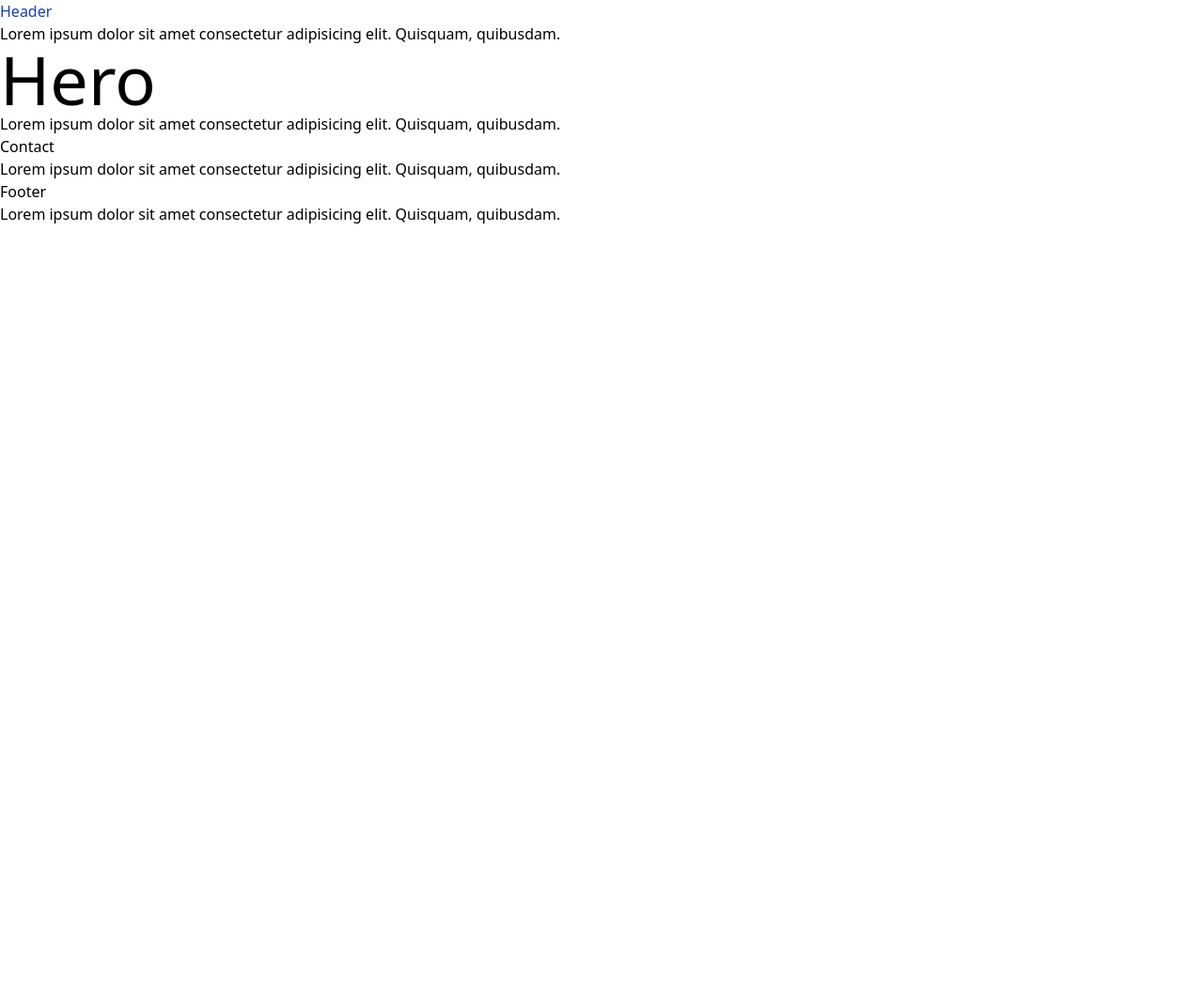
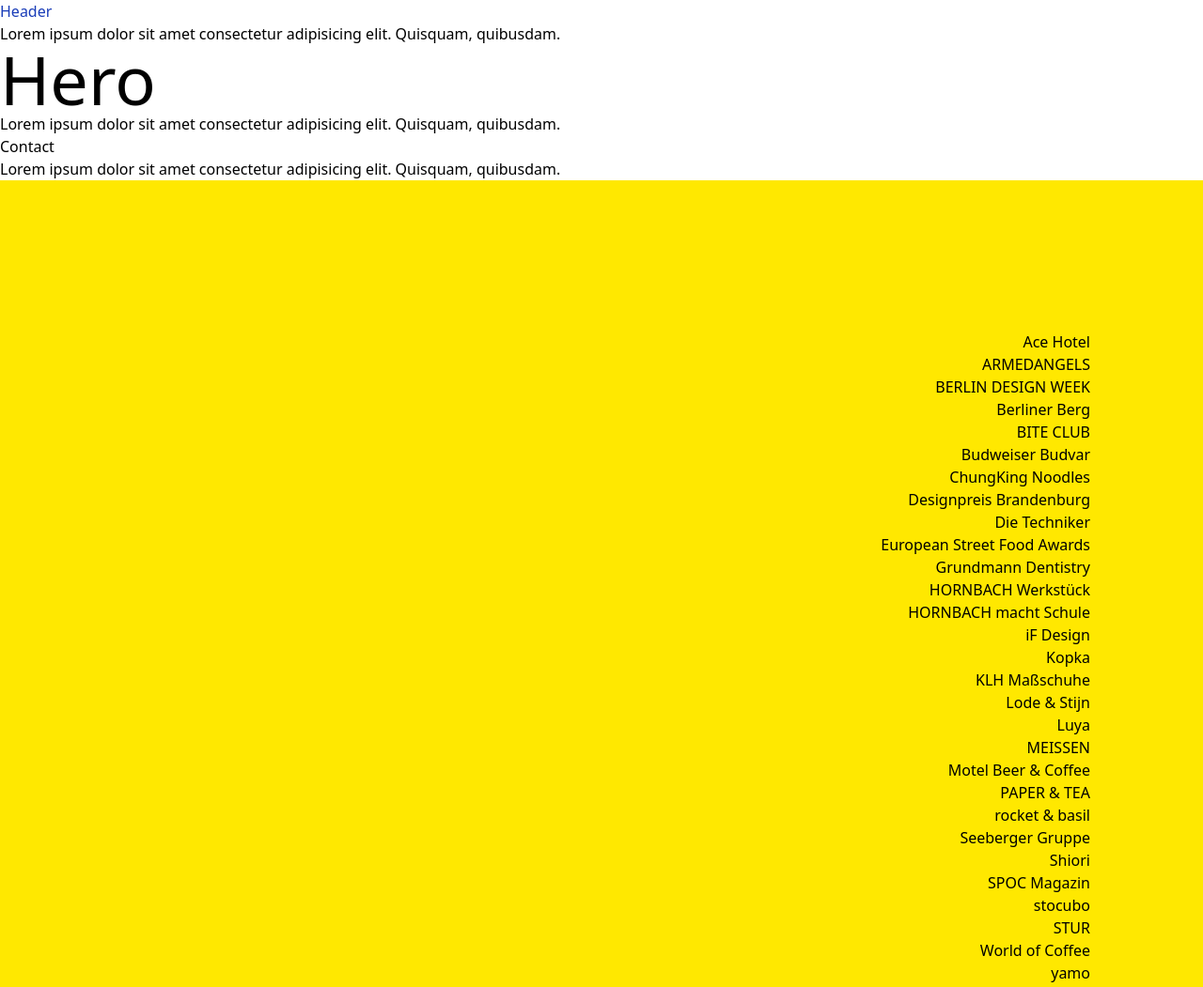
Before and after one commit to Guhirwa/website-project, a website built with Vite: page index.html in a window 1280 px wide. Shown: the top 1051 px of the page at 94% size. Before the commit the page ends 800 px from the top, so only its background shows below. Built offline with nearby package versions, Linux system fonts and the light colour scheme.

Commit message:
Adding the yellow section on page 1

```diff
--- a/index.html
+++ b/index.html
@@ -19,6 +19,7 @@
         loadComponents('header', 'src/sections/header.html');
         loadComponents('hero', 'src/sections/hero.html');
         loadComponents('contact', 'src/sections/contact.html');
+        loadComponents('yellowSection', 'src/sections/yellowSection.html');
         loadComponents('footer', 'src/sections/footer.html');
     }
 </script>
@@ -26,6 +27,7 @@
     <div id="header"></div>
     <div id="hero"></div>
     <div id="contact"></div>
+    <div id="yellowSection"></div>
     <div id="footer"></div>
 </body>
 </html>
--- /dev/null
+++ b/src/sections/yellowSection.html
@@ -0,0 +1,35 @@
+<div class="overflow-hidden ">
+    <div class="md:pr-24 md:pt-28 md:pb-32 lg:pr-30 lg:pt-40 lg:pb-44 py-20 px-10 flex flex-col  items-end bg-[#FFE800]  relative z-10 " style="clip-path: polygon(0% 0%, 100% 0%, 100% 97%, 35% 100%, 0% 98%);">
+        <p><a href="https://acehotel.com/"></a> Ace Hotel</p>
+        <p><a href="https://www.armedangels.com/de-de">ARMEDANGELS</a></p>
+        <p><a href="https://berlindesignweek.com/">BERLIN DESIGN WEEK</a></p>
+        <p><a href="https://berlinerberg.com/">Berliner Berg</a></p>
+        <p><a href="https://budweiserbudvar.com/de/#">BITE CLUB</a></p>
+        <p><a href="https://www.instagram.com/biteclubberlin/?hl=de">Budweiser Budvar</a></p>
+        <p><a href="https://www.instagram.com/chungkingnoodles/?hl=de">ChungKing Noodles</a></p>
+        <p><a href="https://designpreis-brandenburg.de/">Designpreis Brandenburg</a></p>
+        <p><a href="https://www.tk.de/techniker">Die Techniker</a></p>
+        <p><a href="https://europeanstreetfood.com/">European Street Food Awards</a></p>
+        <p><a href="https://www.hornbach.de/werkstueck-edition/">Grundmann Dentistry</a></p>
+        <p><a href="https://www.hornbach.de/werkstueck-edition/">HORNBACH Werkstück</a></p>
+        <p><a href="https://www.hornbach.de/nachhaltigkeit/hornbach-macht-schule/">HORNBACH macht Schule</a></p>
+        <p><a href="https://ifdesign.com/de/">iF Design</a></p>
+        <p><a href="https://kopka.berlin/">Kopka</a></p>
+        <p><a href="https://klh-massschuhe.com/de">KLH Maßschuhe</a></p>
+        <p><a href="https://www.lode-stijn.de/">Lode & Stijn</a></p>
+        <p><a href="https://www.lode-stijn.de/">Luya</a></p>
+        <p><a href="https://www.meissen.com/de/">MEISSEN</a></p>
+        <p><a href="https://www.motelminibar.com/">Motel Beer & Coffee</a></p>
+        <p><a href="https://www.paperandtea.de/">PAPER & TEA</a></p>
+        <p><a href="https://www.rocketandbasil.com/">rocket & basil</a></p>
+        <p><a href="https://gruppe.seeberger.de/de/">Seeberger Gruppe</a></p>
+        <p><a href="https://shioriberlin.com/">Shiori</a></p>
+        <p><a href="https://www.verfassungsschutz.de/SharedDocs/publikationen/DE/wirtschafts-wissenschaftsschutz/2023-03-23-spoc-magazin.html">SPOC Magazin</a></p>
+        <p><a href="https://www.stocubo.de/de/">stocubo</a></p>
+        <p><a href="https://sturcookware.de/">STUR</a></p>
+        <p><a href="https://www.worldofcoffee.org/">World of Coffee</a></p>
+        <p><a href="https://yamo.bio/">yamo</a></p>
+
+    </div>
+
+</div>
```
Also changed, not shown: tailwind.config.js (added).
